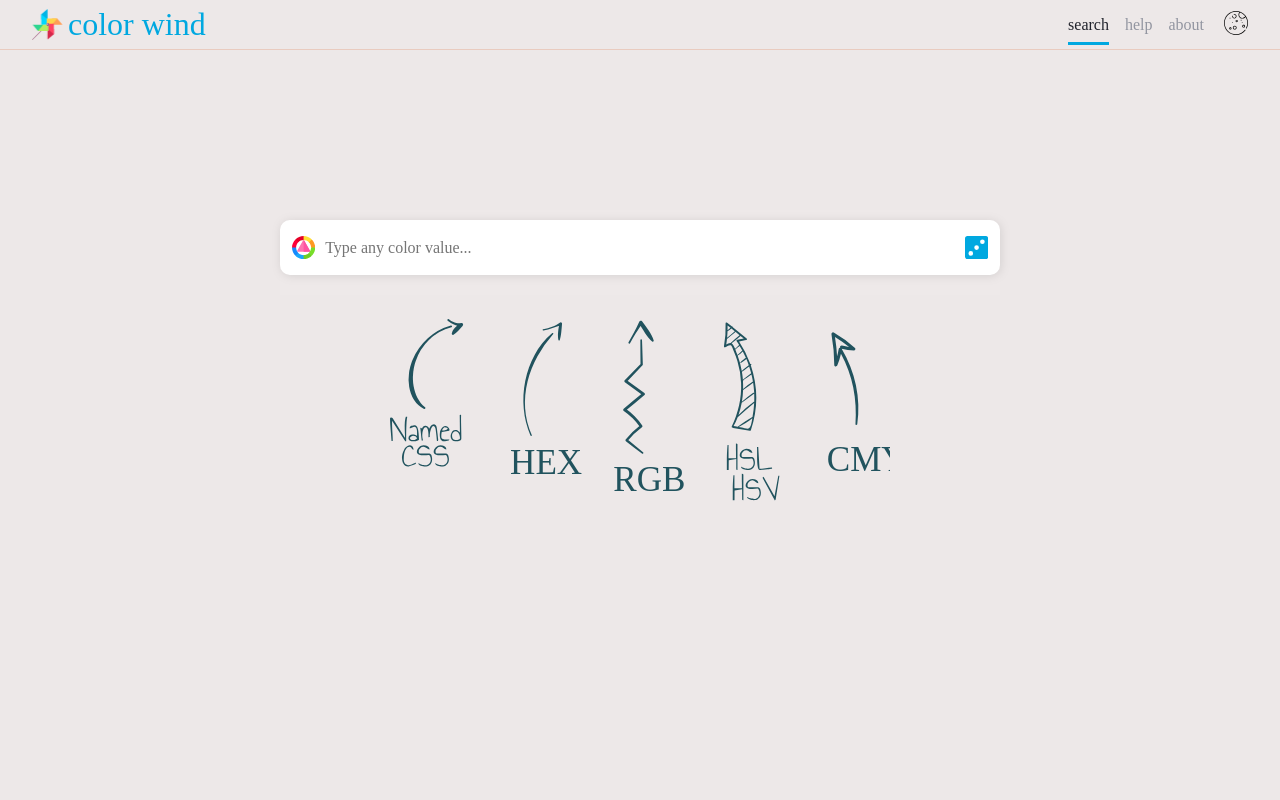
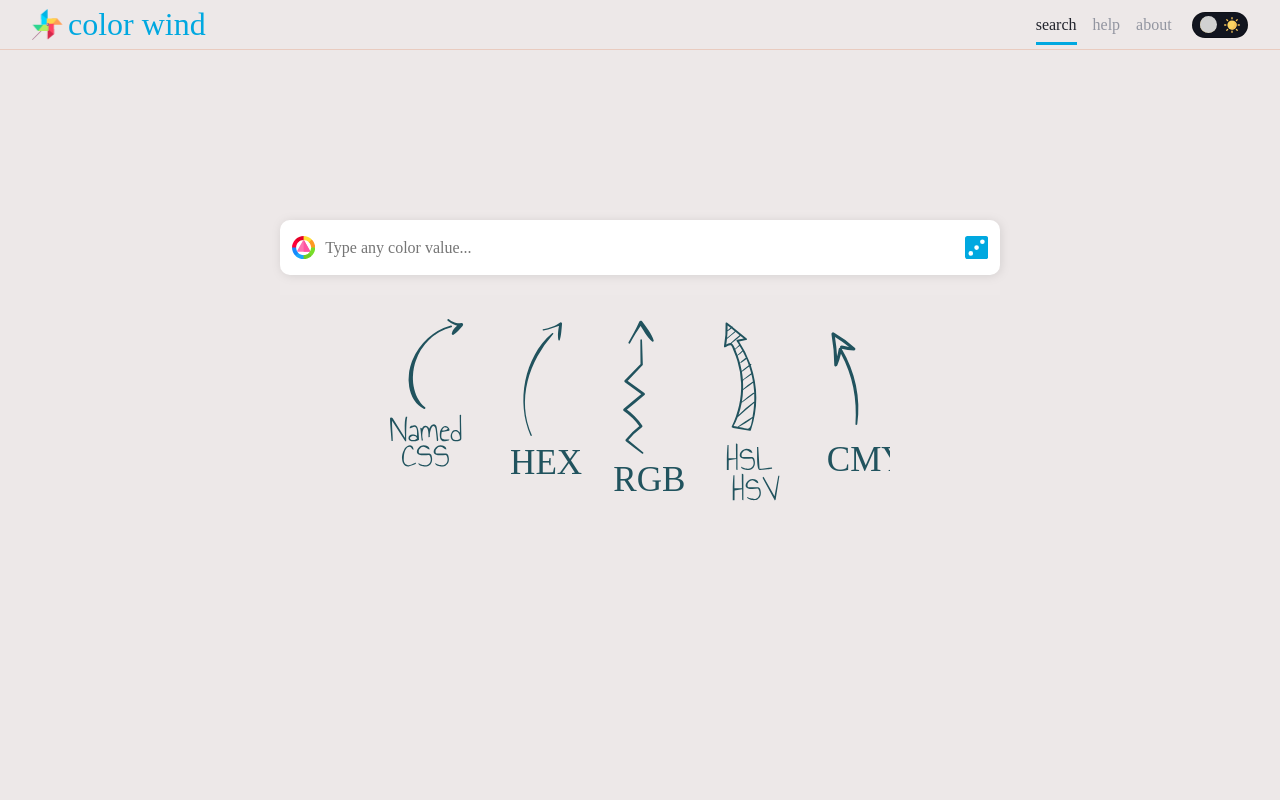
Before and after one commit to EricRovell/colors, a Svelte app: page / in a window 1280 px wide. Shown: the top 800 px of the page. Built offline with nearby package versions, Linux system fonts and the light colour scheme.

Commit message:
reworked toggle design

```diff
--- a/src/components/ThemeToggle.svelte
+++ b/src/components/ThemeToggle.svelte
@@ -1,32 +1,81 @@
 <script>
-  import Moon from "@components/svg/Moon.svelte";
-
-  let theme = "light";
-  $: href = `themes/${theme}.css`;
-
-  const handleSwitch = () => {
-    theme = (theme === "light")
-      ? "dark"
-      : "light";
-  }
+  let toggle = false;
+  $: href = `themes/${(toggle) ? "dark" : "light"}.css`;
 </script>
 
 <svelte:head>
   <link rel="stylesheet" {href}>
 </svelte:head>
 
-<div on:click={handleSwitch}>
-  <Moon />
+<div>
+  <label>
+    <input type="checkbox" bind:checked={toggle}>
+    <!-- Moon -->
+    <svg xmlns="http://www.w3.org/2000/svg" viewBox="0 0 100 100">
+      <path d="M96,67.57a47.64,47.64,0,0,1-19.77,4.26A48.12,48.12,0,0,1,28.16,23.77,47.32,47.32,0,0,1,32.42,4l1.82-4-4,1.8a51.38,51.38,0,1,0,68,68l1.8-4ZM75,90.48A48.06,48.06,0,1,1,27.73,6.78a50.67,50.67,0,0,0-2.88,17A51.43,51.43,0,0,0,76.23,75.14a50.92,50.92,0,0,0,17-2.88A48,48,0,0,1,75,90.48Z" style="fill: #fcd462"/>
+    </svg>
+    <!-- Sun -->
+    <svg xmlns="http://www.w3.org/2000/svg" viewBox="0 0 100 100">
+      <circle cx="50" cy="50" r="28.75" style="fill: #fcd462"/>
+      <g>
+        <path d="M63.63,24.63a47,47,0,0,1,2.25,12.62c.75,17.38-11,32.75-26.25,39.5a28.75,28.75,0,0,0,24-52.12Z" style="fill: #f6c358"/>
+        <path d="M50,0a4.21,4.21,0,0,0-4.25,4.25v7a4.25,4.25,0,0,0,8.5,0v-7A4.21,4.21,0,0,0,50,0Z" style="fill: #f6c358"/>
+        <path d="M50,84.5a4.21,4.21,0,0,0-4.25,4.25v7a4.25,4.25,0,0,0,8.5,0v-7A4.21,4.21,0,0,0,50,84.5Z" style="fill: #f6c358"/>
+        <path d="M100,50a4.21,4.21,0,0,0-4.25-4.25h-7a4.25,4.25,0,0,0,0,8.5h7A4.21,4.21,0,0,0,100,50Z" style="fill: #f6c358"/>
+        <path d="M15.5,50a4.21,4.21,0,0,0-4.25-4.25h-7a4.25,4.25,0,0,0,0,8.5h7A4.22,4.22,0,0,0,15.5,50Z" style="fill: #f6c358"/>
+        <path d="M85.38,14.62a4.31,4.31,0,0,0-6,0l-5,5a4.24,4.24,0,0,0,6,6l5-5A4.31,4.31,0,0,0,85.38,14.62Z" style="fill: #f6c358"/>
+        <path d="M25.62,74.37a4.31,4.31,0,0,0-6,0l-5,5a4.24,4.24,0,0,0,6,6l5-5A4.29,4.29,0,0,0,25.62,74.37Z" style="fill: #f6c358"/>
+        <path d="M85.38,85.37a4.31,4.31,0,0,0,0-6l-5-5a4.24,4.24,0,0,0-6,6l5,5A4.29,4.29,0,0,0,85.38,85.37Z" style="fill: #f6c358"/>
+        <path d="M25.62,25.62a4.29,4.29,0,0,0,0-6l-5-5a4.24,4.24,0,0,0-6,6l5,5A4.29,4.29,0,0,0,25.62,25.62Z" style="fill: #f6c358"/>
+      </g>
+    </svg>
+    <!-- Toggle -->
+    <span />
+  </label>
 </div>
 
 <style>
-  div {
-    height: 100%;
-    width: 100%;
+  label {
+    --size: 1em;
+
+    position: relative;
+
+    background: rgb(18 21 31);
+
+    display: grid;
+    grid-template: var(--size) / var(--size) var(--size);
+    column-gap: calc(0.5 * var(--size));
+    border: 1px solid rgb(0 0 0 / 0.25);
+    border-radius: calc(1.1 * var(--size));
+    padding: calc(0.25 * var(--size)) calc(0.45 * var(--size));
+    cursor: pointer;
   }
 
-  div :global(svg) {
-    width: 1.5em;
-    height: 1.5em;
+  svg {
+    width: var(--size);
+    height: var(--size);
+    fill: yellow;
+  }
+
+  span {
+    position: absolute;
+    top: calc(0.2 * var(--size));
+    left: calc(0.45 * var(--size));
+
+    background: #d1d1d1;
+
+    width: calc(1.1 * var(--size));
+    height: calc(1.1 * var(--size));
+    border-radius: 50%;
+
+    transition: left 0.2s ease-in-out;
+  }
+
+  input {
+    display: none;
+  }
+
+  input:checked ~ span {
+    left: calc(2 * var(--size));
   }
 </style>
```
